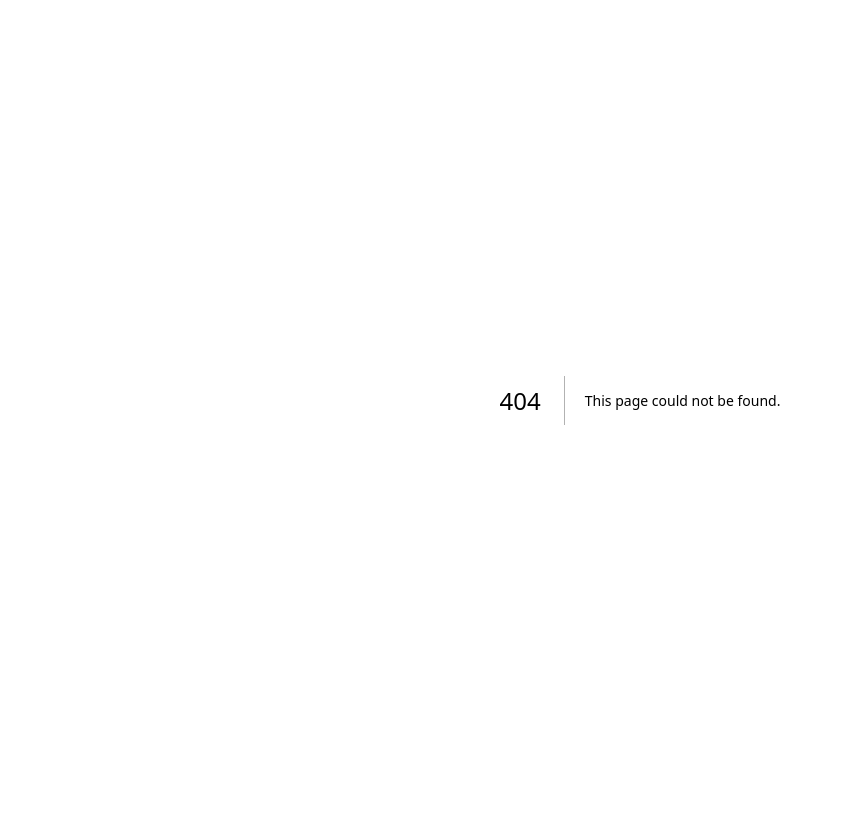
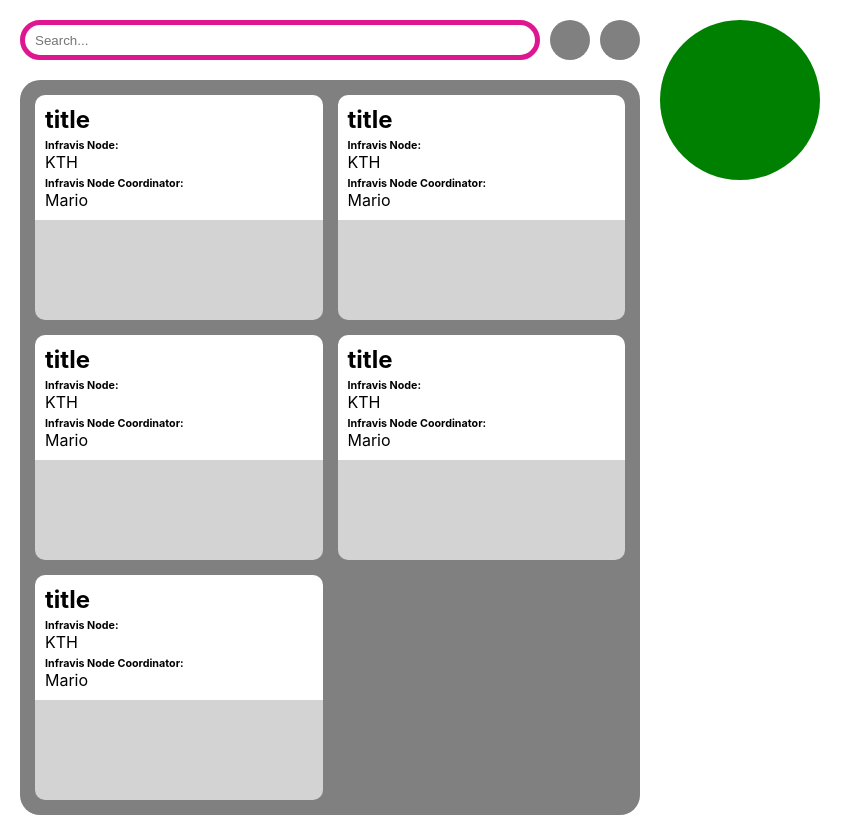
Before and after one commit to Infravis-map/visual-map, a Next.js app: page /test in a window 1280 px wide. Before the commit this address had no page. Shown: the whole page, without its empty margins (0-863 px from the left). Before the commit the page ends 800 px from the top, so only its background shows below. Built offline with nearby package versions, Linux system fonts and the light colour scheme.

Commit message:
första utkast till hemsidan på test.js

```diff
--- /dev/null
+++ b/components/Project.js
@@ -0,0 +1,16 @@
+
+
+export default function Project() {
+    return (
+        <div style={{width:"100%", padding:0,}}>
+            <div style={{padding:10, backgroundColor:"white", borderTopLeftRadius:10, borderTopRightRadius:10}}>
+                <h2 style={{margin:0}}>title</h2>
+                <h6 style={{margin:0, marginTop:5}}>Infravis Node:</h6>
+                <p style={{margin:0}}>KTH</p>
+                <h6 style={{margin:0, marginTop:5}}>Infravis Node Coordinator:</h6>
+                <p style={{margin:0}}>Mario</p>
+            </div>
+            <div style={{height:100, backgroundColor:"lightgray", borderBottomLeftRadius:10, borderBottomRightRadius:10}}></div>
+        </div>
+    )
+}
--- /dev/null
+++ b/pages/test.js
@@ -0,0 +1,25 @@
+import D3Example from '../components/D3Example'
+import Project from '../components/Project'
+
+export default function TestPage() {
+    return (
+        <div style={{display:"grid", gridTemplateColumns:"1fr 1fr"}}>
+            <div style={{padding:20, paddingRight:0}}>
+                <div style={{width:"100%", marginBottom:20, gap: 10, display:"grid", gridTemplateColumns: "1fr auto auto"}}>
+                <input placeholder="Search..." type="search" style={{width:"100%", height:40, borderRadius:20, borderStyle:"solid", borderWidth:5, borderColor:"#DE1690", paddingLeft:10, paddingRight:10,}}></input>
+                    <button style={{width:40,height:40, borderStyle:"none", borderRadius:20, backgroundColor:"gray",}}></button>
+                    <button style={{width:40,height:40, borderStyle:"none", borderRadius:20, backgroundColor:"gray",}}></button>
+                </div>
+                <div style={{borderRadius:20, backgroundColor:"gray", padding:15, gap:15, display: "grid", gridTemplateColumns:"1fr 1fr",}}>
+                    <Project/>
+                    <Project/>
+                    <Project/>
+                    <Project/>
+                    <Project/>
+                </div>
+            </div>
+
+            <D3Example width="200" height="200" />
+        </div>
+    )
+}
```
